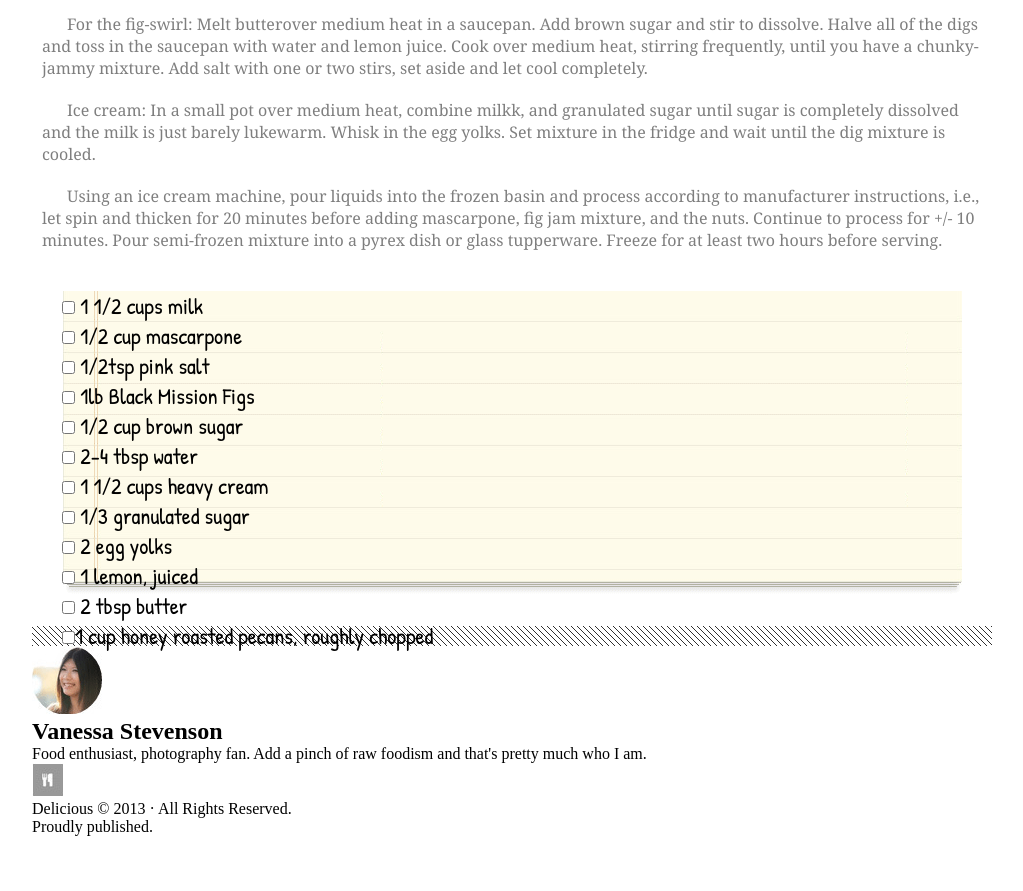
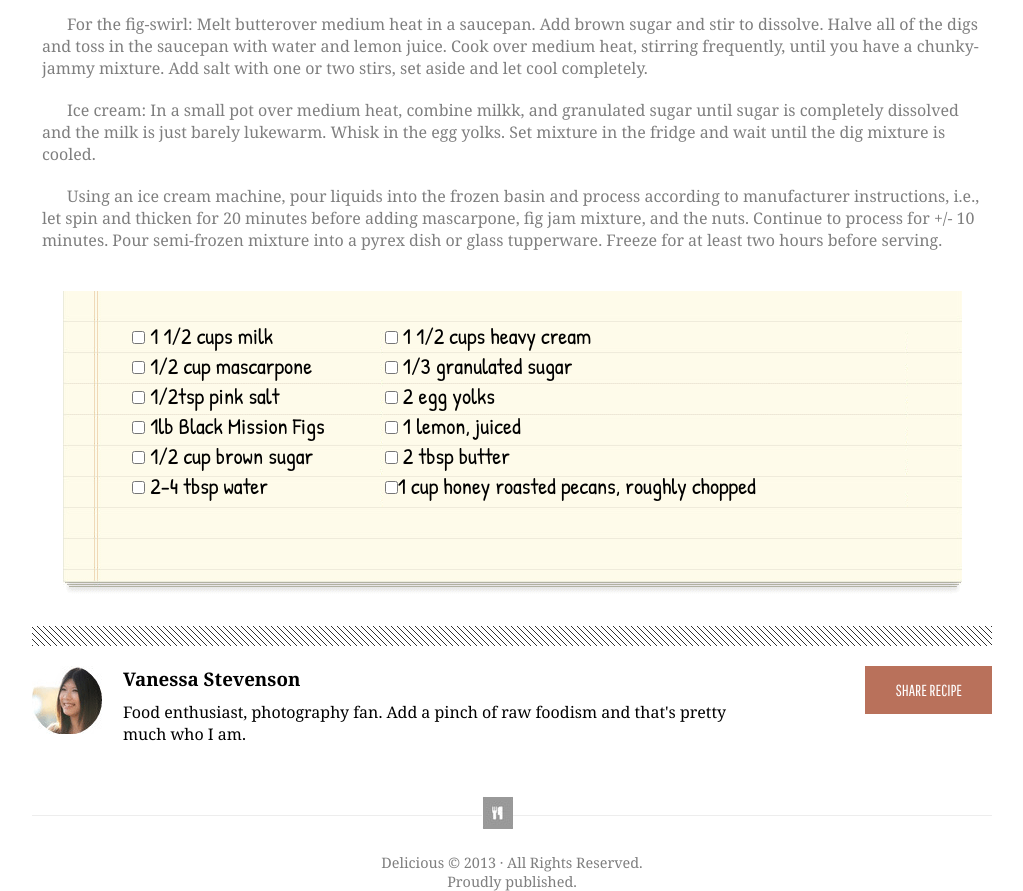
Before and after one commit to vagabond0079/chocolate-pizza, a plain HTML site: page index.html in a window 1280 px wide. Shown: the part 921-1812 px from the top of the page, without its empty margins (128-1151 px from the left). Before the commit the page ends 1757 px from the top, so only its background shows below. Drawn offline with Linux system fonts and the light colour scheme.

Commit message:
finished.

```diff
--- a/index.html
+++ b/index.html
@@ -63,6 +63,7 @@
     <li><input type="checkbox" /> 1lb Black Mission Figs</li>
     <li><input type="checkbox" /> 1/2 cup brown sugar </li>
     <li><input type="checkbox" /> 2-4 tbsp water </li>
+  </ul><ul id="notepad-two">
     <li><input type="checkbox" /> 1 1/2 cups heavy cream </li>
     <li><input type="checkbox" /> 1/3 granulated sugar </li>
     <li><input type="checkbox" /> 2 egg yolks </li>
@@ -76,18 +77,28 @@
       <div class="bottom-page-break">
 
       </div>
+      <div id="about">
       <img id="vanessa" src="img/van-pic.png" />
-      <h2>Vanessa Stevenson</h2>
-      <p>
+      <div id="about-van">
+      <h3>Vanessa Stevenson</h3>
+      <p id="bio">
         Food enthusiast, photography fan. Add a pinch of raw foodism and that's pretty much who I am.
       </p>
+      </div>
+
       <div id="share-button">
+        SHARE RECIPE
+
       </div>
+      </div>
+
       <div id="footer-break">
 
       </div>
+      <div id="small-logo">
       <img src="img/small-logo.png" />
-      <p>
+      </div>
+      <p id="copyright">
         Delicious &copy; 2013 &middot; All Rights Reserved.<br />Proudly published.
       </p>
       </footer>
--- a/style.css
+++ b/style.css
@@ -99,15 +99,68 @@ header{
   background-image: url("img/linebreak.png"););
 }
 #notepad {
-  background-image: url("img/list-bg.png");
-  background-repeat: no-repeat;
-  background-position: top;
   height:100%;
   list-style: none;
   font-family: 'Patrick Hand', cursive;
   font-size: 1.4em;
+  padding: 30px;
+  float:left;
+  margin-left: 40px;
+}
+#notepad-two{
+  height:100%;
+  list-style: none;
+  font-family: 'Patrick Hand', cursive;
+  font-size: 1.4em;
+  padding: 30px;
+  float:left;
 }
 #check-ingredients{
+  background-image: url("img/list-bg.png");
+  background-repeat: no-repeat;
+  background-position: top;
   height:305px;
   margin: 30px 30px;
 }
+#about{
+  margin-top:20px;
+  margin-bottom: 70px;
+  width: auto;
+}
+#vanessa{
+  display: inline-block;
+  float:left;
+}
+#share-button{
+  display: inline-block;
+  background-color: #b9715b;
+  color:white;
+  float:right;
+  padding:15px 30px 15px 30px;
+  font-family: 'Pathway Gothic One', sans-serif;
+  font-weight: lighter;
+
+}
+#about-van{
+  display: inline-block;
+  width: 640px;
+  margin-left: 20px;
+  font-family: Georgia;
+}
+#bio{
+  margin-top: 10px;
+}
+#footer-break{
+  border-top: 1px solid rgba(220,220,220,.5);
+}
+#small-logo{
+  margin-left:450px;
+  position: relative;
+  bottom:20px;
+}
+#copyright{
+  margin: 0 auto;
+  text-align: center;
+  font-family: georgia;
+  opacity: .5;
+  font-size: .9em;
```
